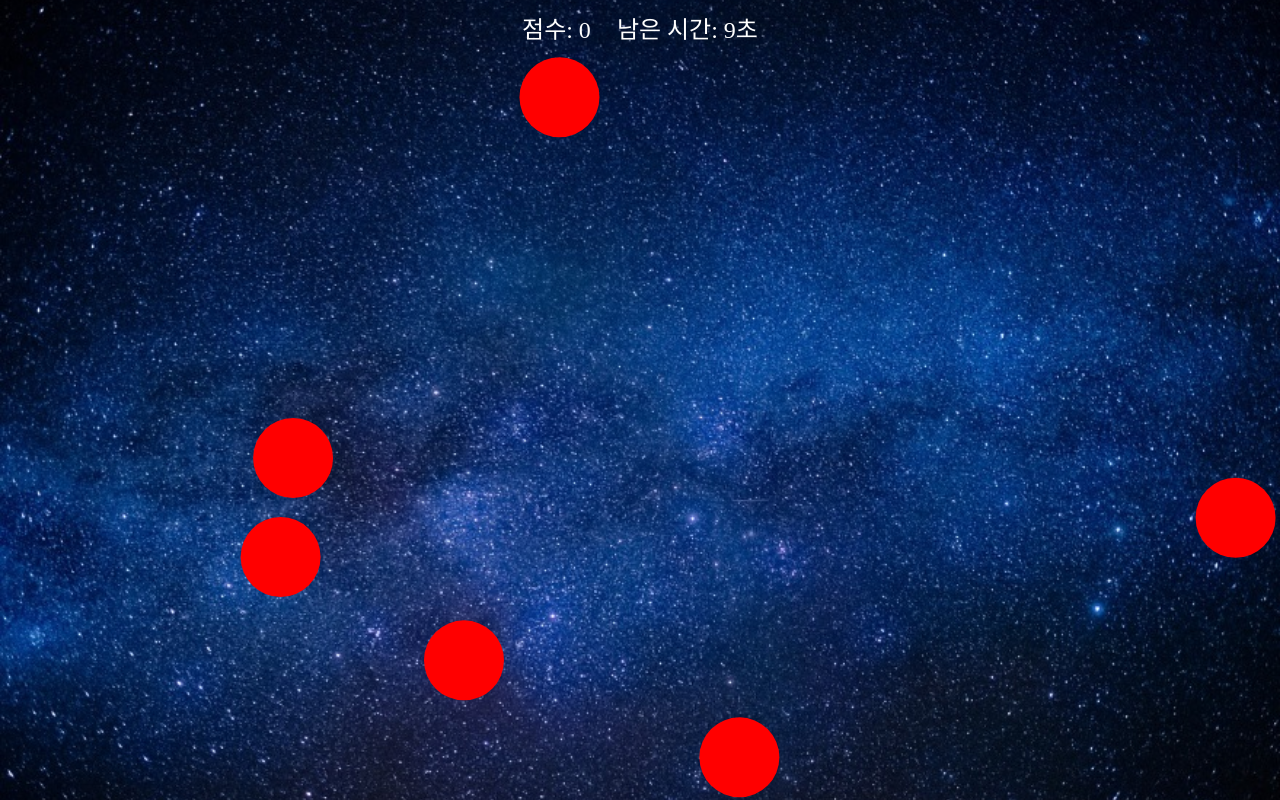
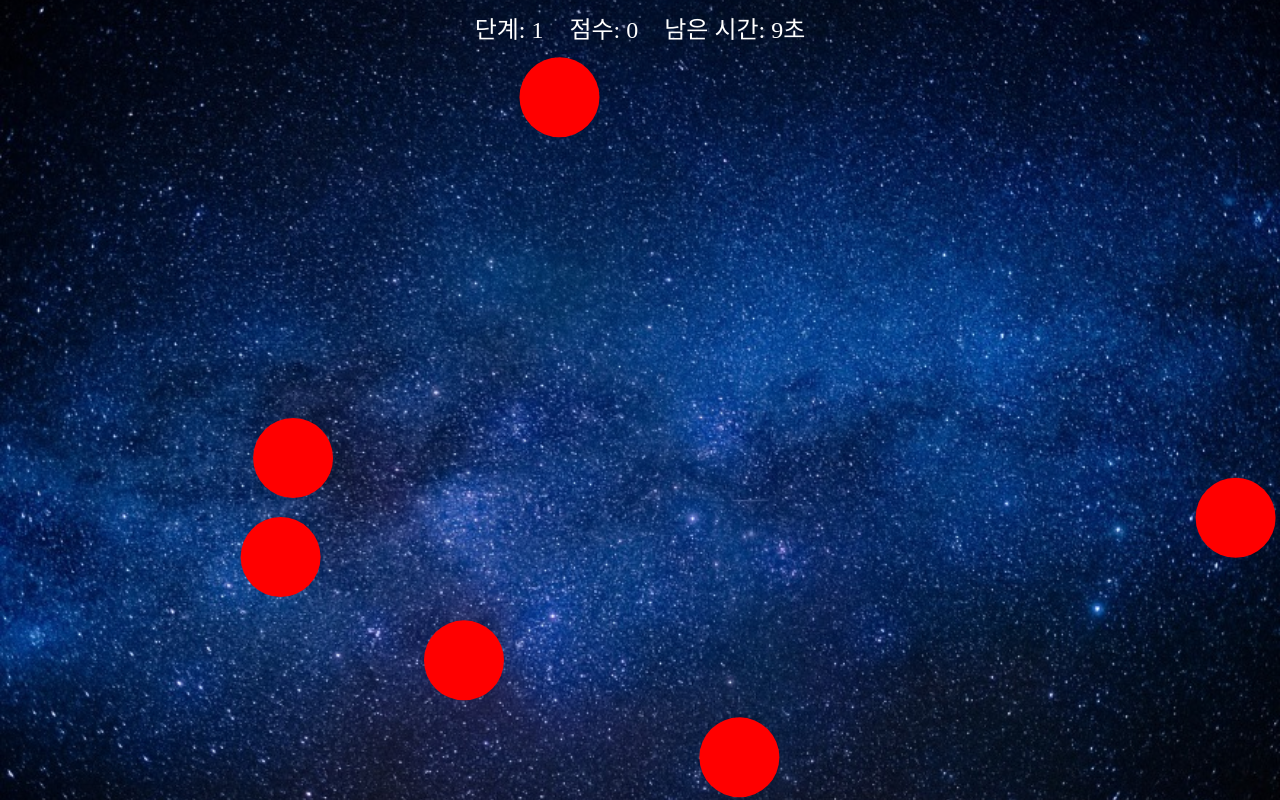
Before and after one commit to khleegit/ReactionTime, a Django app: page /play/ in a window 1280 px wide. Run offline with Django 5.2, Linux system fonts and the light colour scheme.

Commit message:
단계 추가, 클릭, 속도 업데이트 중

```diff
--- a/reactiontime_app/templates/game/play.html
+++ b/reactiontime_app/templates/game/play.html
@@ -18,6 +18,10 @@
             font-size: 24px;
             color: white;
         }
+        #stage {
+            display: inline-block;
+            margin-right: 20px;
+        }
         #score {
             display: inline-block;
             margin-right: 20px;
@@ -30,10 +34,14 @@
             margin: 0 auto;
             background: transparent;
         }
+        .time-animate {
+            transition: all 1s ease-out;
+        }
     </style>
 </head>
 <body>
     <div id="scoreboard">
+        <div id="stage">단계: 1</div>
         <div id="score">점수: 0</div>
         <div id="time">남은 시간: 15초</div>
     </div>
@@ -42,15 +50,16 @@
         const canvas = document.getElementById('gameCanvas');
         const context = canvas.getContext('2d');
         let score = 0;
+        let stage = 1;
         let timeLeft = 15;  // 초기 시간 15초
         let objects = [];
-        let part = 1;
         let speedMultiplier = 1;
         let triangleProbability = 0;
         let squareProbability = 0;
         let lastScore = 0;
         let radius = 40; // 초기 반지름
         let reduceSize = false;
+        const timeElement = document.getElementById('time');
 
         canvas.width = window.innerWidth;
         canvas.height = window.innerHeight;
@@ -72,8 +81,9 @@
 
             const x = random(radius, canvas.width - radius);
             const y = random(radius, canvas.height - radius);
-            const dx = random(-2, 2) * speedMultiplier;
-            const dy = random(-2, 2) * speedMultiplier;
+            const speed = shape === 'triangle' ? speedMultiplier * 1.5 : shape === 'square' ? speedMultiplier * 2 : speedMultiplier;
+            const dx = random(-2, 2) * speed;
+            const dy = random(-2, 2) * speed;
             const color = shape === 'circle' ? 'red' : shape === 'triangle' ? 'blue' : 'green';
             const points = shape === 'circle' ? 1 : shape === 'triangle' ? 2 : 3;
 
@@ -140,7 +150,7 @@
             requestAnimationFrame(gameLoop);
         }
 
-        canvas.addEventListener('click', (event) => {
+        canvas.addEventListener('mouseup', (event) => {
             const rect = canvas.getBoundingClientRect();
             const mouseX = event.clientX - rect.left;
             const mouseY = event.clientY - rect.top;
@@ -184,34 +194,52 @@
             }
 
             if (timeLeft % 15 === 0 && timeLeft !== 15) {  // 파트별 시간 15초
-                if (part % 2 === 1) {
-                    // 홀수 파트: 삼각형과 사각형 출현
-                    if (part >= 1) {
-                        triangleProbability = 0.2; // 15초 후부터 삼각형 출현
+                // 스테이지 증가
+                stage += 1;
+                document.getElementById('stage').innerText = `단계: ${stage}`;
+
+                // 스테이지 변경 시 속도와 도형 크기 적용
+                if (stage % 2 === 1) {
+                    speedMultiplier *= 1.5; // 속도 증가 (150%)
+                    objects.forEach(obj => {
+                        obj.dx *= 1.5;
+                        obj.dy *= 1.5;
+                    });
+                } else {
+                    if (stage >= 3) {
+                        triangleProbability = 0.2; // 3단계부터 삼각형 출현
                     }
-                    if (part >= 3) {
-                        squareProbability = 0.1; // 45초 후부터 사각형 출현
+                    if (stage >= 5) {
+                        squareProbability = 0.2; // 5단계부터 사각형 출현
                     }
-                    // 두 번째 홀수 파트부터 도형 크기 감소
-                    if (part >= 2) {
-                        reduceSize = true;
+                    if (reduceSize && radius > 16) {
+                        radius *= 0.95; // 도형 크기 5% 감소
+                        if (radius < 16) {
+                            radius = 16; // 최소 크기 유지
+                        }
                     }
+                }
+
+                animateTimeIncrease(score - lastScore);
+                lastScore = score;
+            }
+        }
+
+        function animateTimeIncrease(increase) {
+            const newTimeLeft = timeLeft + increase;
+            let currentTime = timeLeft;
+
+            const interval = setInterval(() => {
+                if (currentTime < newTimeLeft) {
+                    currentTime++;
+                    timeElement.classList.add('time-animate');
+                    timeElement.innerText = `남은 시간: ${currentTime}초`;
                 } else {
-                    // 짝수 파트: 속도 증가
-                    speedMultiplier *= 1.25;
+                    clearInterval(interval);
+                    timeElement.classList.remove('time-animate');
+                    timeLeft = newTimeLeft;
                 }
-                // 전 파트에서 얻은 점수를 시간에 합산
-                timeLeft += score - lastScore;
-                lastScore = score;
-                part += 1;
-            }
-
-            if (reduceSize && radius > 16) {
-                radius *= 0.95; // 도형 크기 5% 감소
-                if (radius < 16) {
-                    radius = 16; // 최소 크기 유지
-                }
-            }
+            }, 50);
         }
 
         const gameInterval = setInterval(() => {
```
